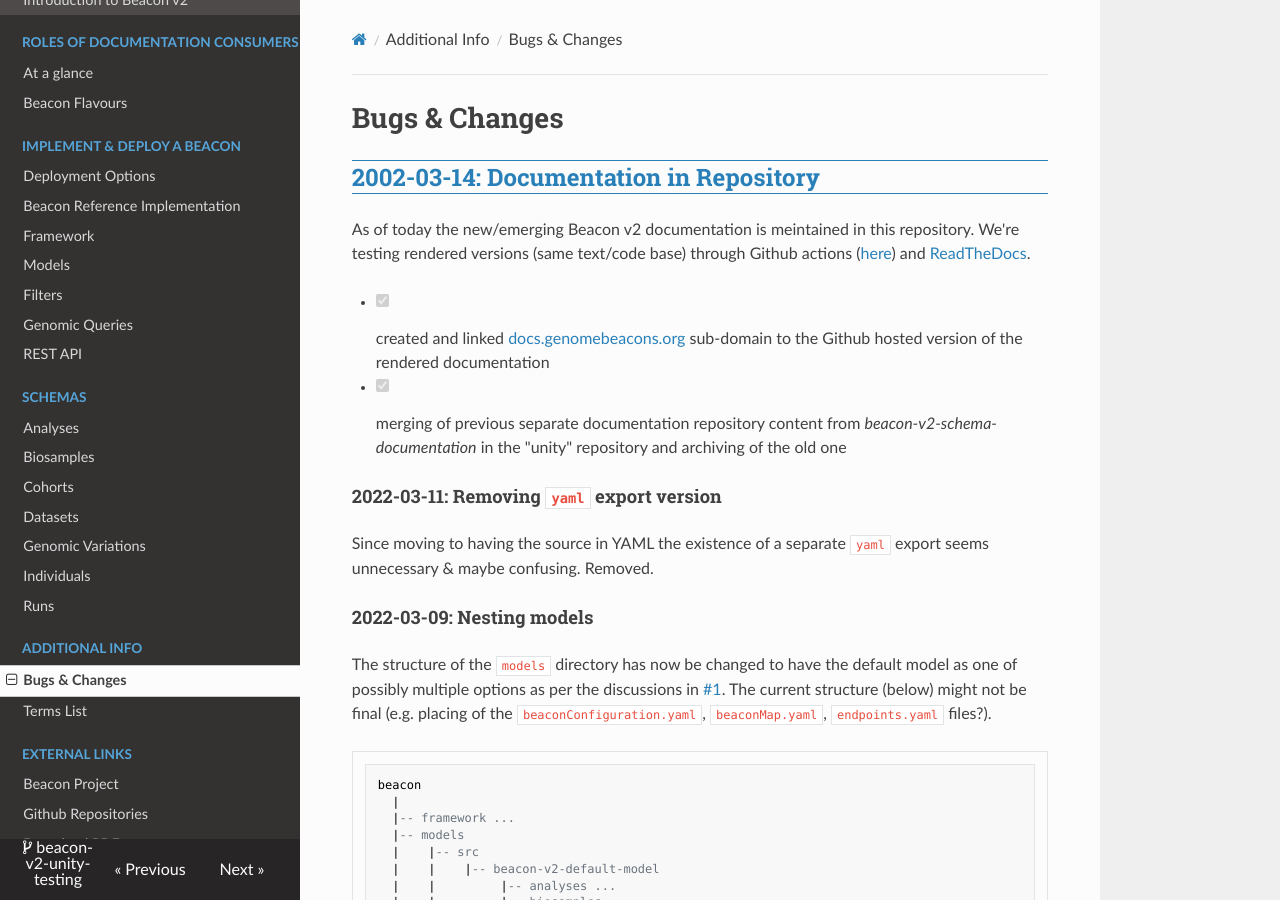
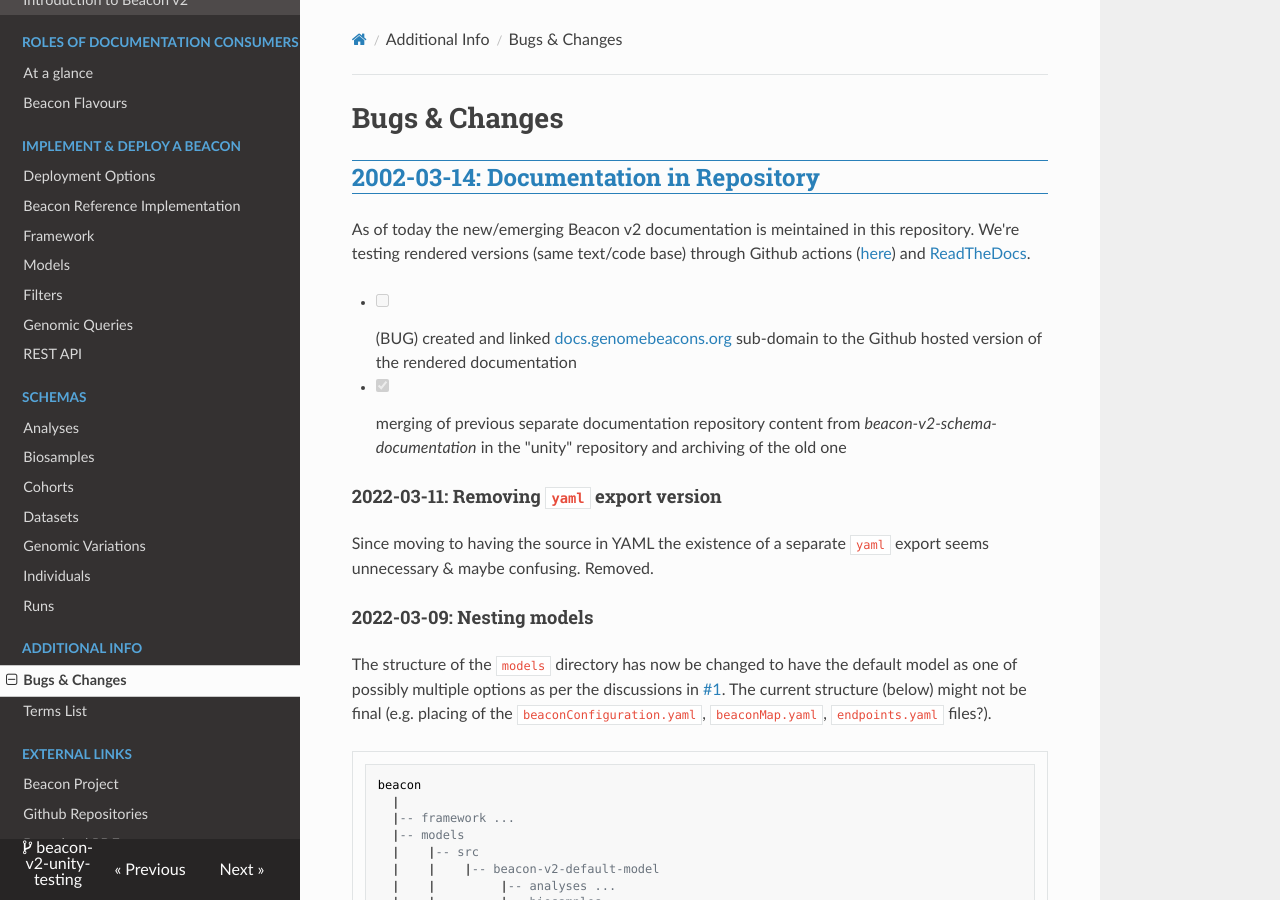
Before and after one commit to ga4gh-beacon/beacon-v2, an MkDocs documentation site: the page built from docs/bugs-changes-log.md, in a window 1280 px wide and 900 px high. Built offline with MkDocs 1.6.1, drawn with Linux system fonts in a browser that asks for light colours; nearby versions of some CDN libraries.

Commit message:
Update bugs-changes-log.md

```diff
--- a/docs/bugs-changes-log.md
+++ b/docs/bugs-changes-log.md
@@ -4,7 +4,7 @@
 
 As of today the new/emerging Beacon v2 documentation is meintained in this repository. We're testing rendered versions (same text/code base) through Github actions ([here](https://beacon-project.io/beacon-v2-unity-testing/)) and [ReadTheDocs](https://beacon-v2-unity.readthedocs.io/en/latest/).
 
-* [x] created and linked [docs.genomebeacons.org](http://docs.genomebeacons.org)
+* [ ] (BUG) created and linked [docs.genomebeacons.org](http://docs.genomebeacons.org)
 sub-domain to the Github hosted version of the rendered documentation
 * [x] merging of previous separate documentation repository content from _beacon-v2-schema-documentation_
 in the "unity" repository and archiving of the old one
```
